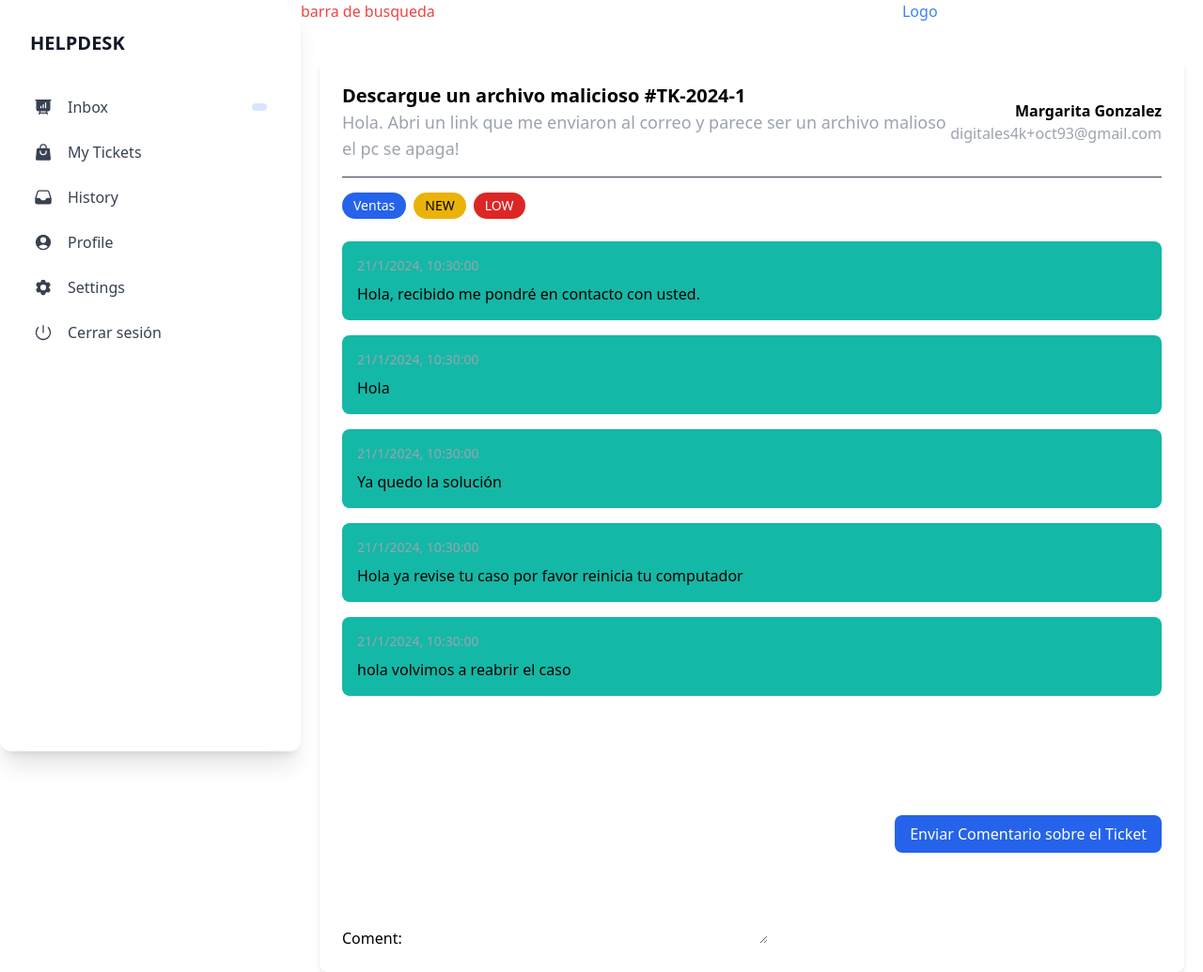
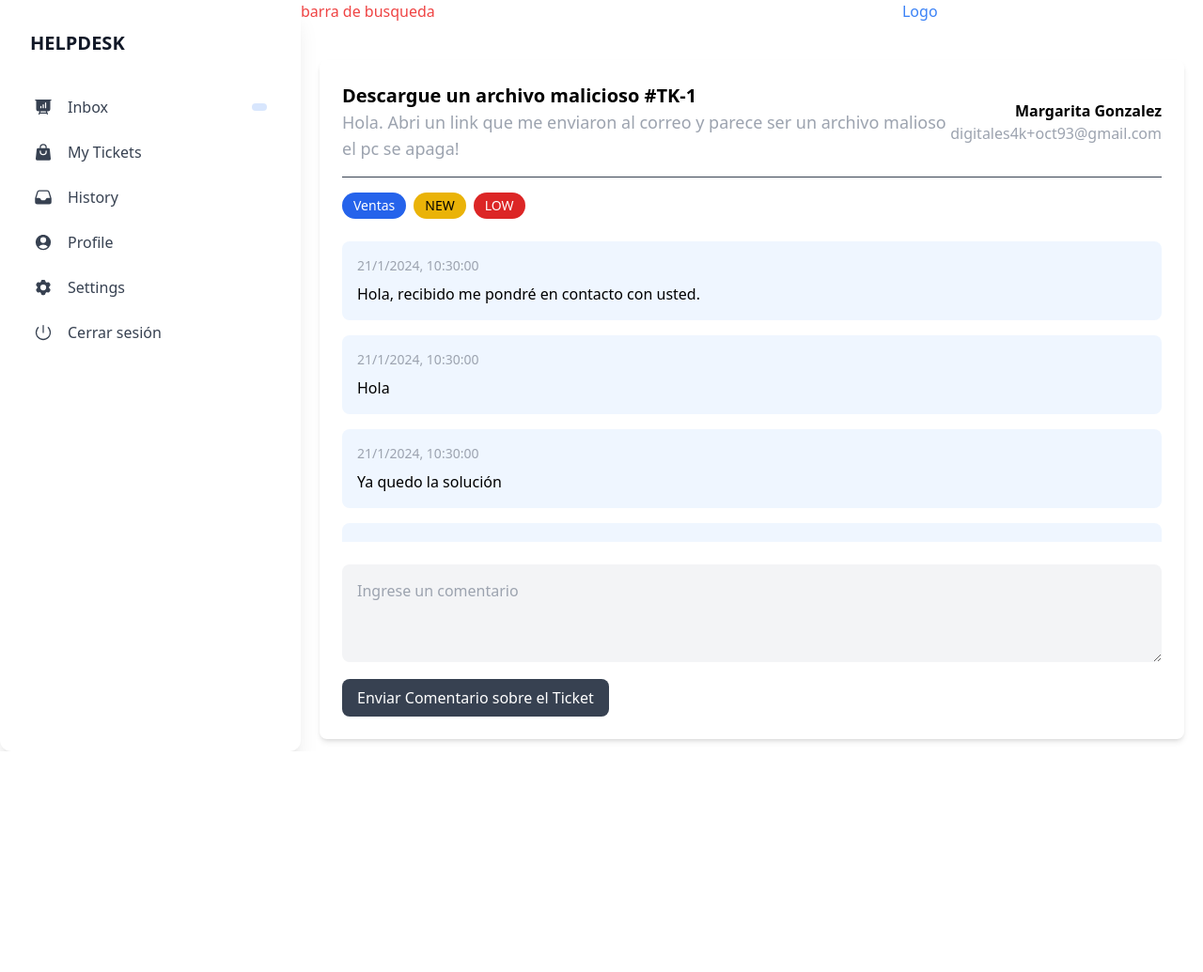
Before and after one commit to Juangonzalez09/AgentDesk, a Django app: page /Home/Ticket/1/ in a window 1280 px wide. Shown: the whole page at 94% size. After the commit the page ends 800 px from the top, so only its background shows below. Run offline with Django 5.2, Linux system fonts and the light colour scheme; a user stored in the database is signed in; data comes from the database, SQL or seed files in the repository; both versions use the stored data as it was after the commit.

Commit message:
Diseño de detail ticket

```diff
--- a/Container/AgentDesk/forms.py
+++ b/Container/AgentDesk/forms.py
@@ -14,3 +14,10 @@ class commentForm(forms.ModelForm):
     class Meta:
         model = comment
         fields  = ['coment']
+        widgets = {
+            'coment': forms.Textarea(attrs={
+                'class': 'w-full p-4 bg-gray-100 rounded-lg focus:outline-none focus:ring-2 focus:ring-blue-500',
+                'rows':3,
+                'placeholder': 'Ingrese un comentario'
+            }),
+        }
--- a/Container/AgentDesk/static/main.css
+++ b/Container/AgentDesk/static/main.css
@@ -571,6 +571,11 @@ video {
   margin-right: 1.25rem;
 }
 
+.my-10 {
+  margin-top: 2.5rem;
+  margin-bottom: 2.5rem;
+}
+
 .mb-1 {
   margin-bottom: 0.25rem;
 }
@@ -611,6 +616,18 @@ video {
   margin-top: 1.5rem;
 }
 
+.mb-5 {
+  margin-bottom: 1.25rem;
+}
+
+.mt-8 {
+  margin-top: 2rem;
+}
+
+.mt-3 {
+  margin-top: 0.75rem;
+}
+
 .block {
   display: block;
 }
@@ -633,6 +650,18 @@ video {
 
 .h-screen {
   height: 100vh;
+}
+
+.h-full {
+  height: 100%;
+}
+
+.max-h-full {
+  max-height: 100%;
+}
+
+.max-h-80 {
+  max-height: 20rem;
 }
 
 .min-h-screen {
@@ -673,6 +702,10 @@ video {
 
 .max-w-md {
   max-width: 28rem;
+}
+
+.flex-1 {
+  flex: 1 1 0%;
 }
 
 .select-none {
@@ -721,6 +754,18 @@ video {
 
 .justify-self-end {
   justify-self: end;
+}
+
+.overflow-auto {
+  overflow: auto;
+}
+
+.overflow-y-auto {
+  overflow-y: auto;
+}
+
+.overflow-y-scroll {
+  overflow-y: scroll;
 }
 
 .whitespace-nowrap {
@@ -779,11 +824,6 @@ video {
   background-color: rgb(243 244 246 / var(--tw-bg-opacity, 1));
 }
 
-.bg-gray-200 {
-  --tw-bg-opacity: 1;
-  background-color: rgb(229 231 235 / var(--tw-bg-opacity, 1));
-}
-
 .bg-green-100 {
   --tw-bg-opacity: 1;
   background-color: rgb(220 252 231 / var(--tw-bg-opacity, 1));
@@ -812,6 +852,21 @@ video {
 .bg-yellow-500 {
   --tw-bg-opacity: 1;
   background-color: rgb(234 179 8 / var(--tw-bg-opacity, 1));
+}
+
+.bg-gray-700 {
+  --tw-bg-opacity: 1;
+  background-color: rgb(55 65 81 / var(--tw-bg-opacity, 1));
+}
+
+.bg-gray-300 {
+  --tw-bg-opacity: 1;
+  background-color: rgb(209 213 219 / var(--tw-bg-opacity, 1));
+}
+
+.bg-blue-50 {
+  --tw-bg-opacity: 1;
+  background-color: rgb(239 246 255 / var(--tw-bg-opacity, 1));
 }
 
 .bg-clip-border {
@@ -1124,14 +1179,14 @@ video {
   box-shadow: var(--tw-ring-offset-shadow), var(--tw-ring-shadow), var(--tw-shadow, 0 0 #0000);
 }
 
+.focus\:ring-indigo-500:focus {
+  --tw-ring-opacity: 1;
+  --tw-ring-color: rgb(99 102 241 / var(--tw-ring-opacity, 1));
+}
+
 .focus\:ring-blue-500:focus {
   --tw-ring-opacity: 1;
   --tw-ring-color: rgb(59 130 246 / var(--tw-ring-opacity, 1));
-}
-
-.focus\:ring-indigo-500:focus {
-  --tw-ring-opacity: 1;
-  --tw-ring-color: rgb(99 102 241 / var(--tw-ring-opacity, 1));
 }
 
 .active\:bg-blue-50:active {
--- a/Container/AgentDesk/templates/pages/detailTicket.html
+++ b/Container/AgentDesk/templates/pages/detailTicket.html
@@ -1,10 +1,10 @@
 {% extends 'base.html' %} {% block content %}
 
-<div class="max-w-full mx-5 mt-10 p-6 rounded-lg shadow-md">
+<div class="max-w-full mx-5 mt-10 p-6 rounded-lg shadow-md ">
   <!-- Ticket Header -->
   <div class="flex justify-between items-center border-b border-gray-700 pb-4">
     <div>
-      <h1 class="text-xl font-bold">{{ticket.title}} #TK-2024-{{ticket.id}}</h1>
+      <h1 class="text-xl font-bold">{{ticket.title}} #TK-{{ticket.id}}</h1>
       <p class="text-lg text-gray-400">{{ticket.description}}</p>
     </div>
     <div class="text-right">
@@ -26,9 +26,9 @@
     >
   </div>
 
-  <div class="mt-6 space-y-4">
+  <div class="mt-6 space-y-4 max-h-80 overflow-auto">
     {%for i in commentq%}
-    <div class="bg-teal-500 p-4 rounded-lg">
+    <div class="bg-blue-50 p-4 rounded-lg">
       <p class="text-sm text-gray-400">21/1/2024, 10:30:00</p>
       <p class="mt-2">{{i.coment}}</p>
     </div>
@@ -37,11 +37,11 @@
   <form method="POST">
     {% csrf_token %}
     <div class="mt-6">
-      <div class="flex justify-between items-center mt-4">
-        <label> {{form.as_p }} </label>
+      <div class="justify-between items-center mt-4">
+         {{form.coment}}
         <button
           type="submit"
-          class="bg-blue-600 text-white px-4 py-2 rounded-lg hover:bg-blue-700"
+          class="bg-gray-700 text-white px-4 py-2 mt-3 rounded-lg hover:bg-blue-700"
         >
           Enviar Comentario sobre el Ticket
         </button>
```
Also changed, not shown: Container/db.sqlite3.
